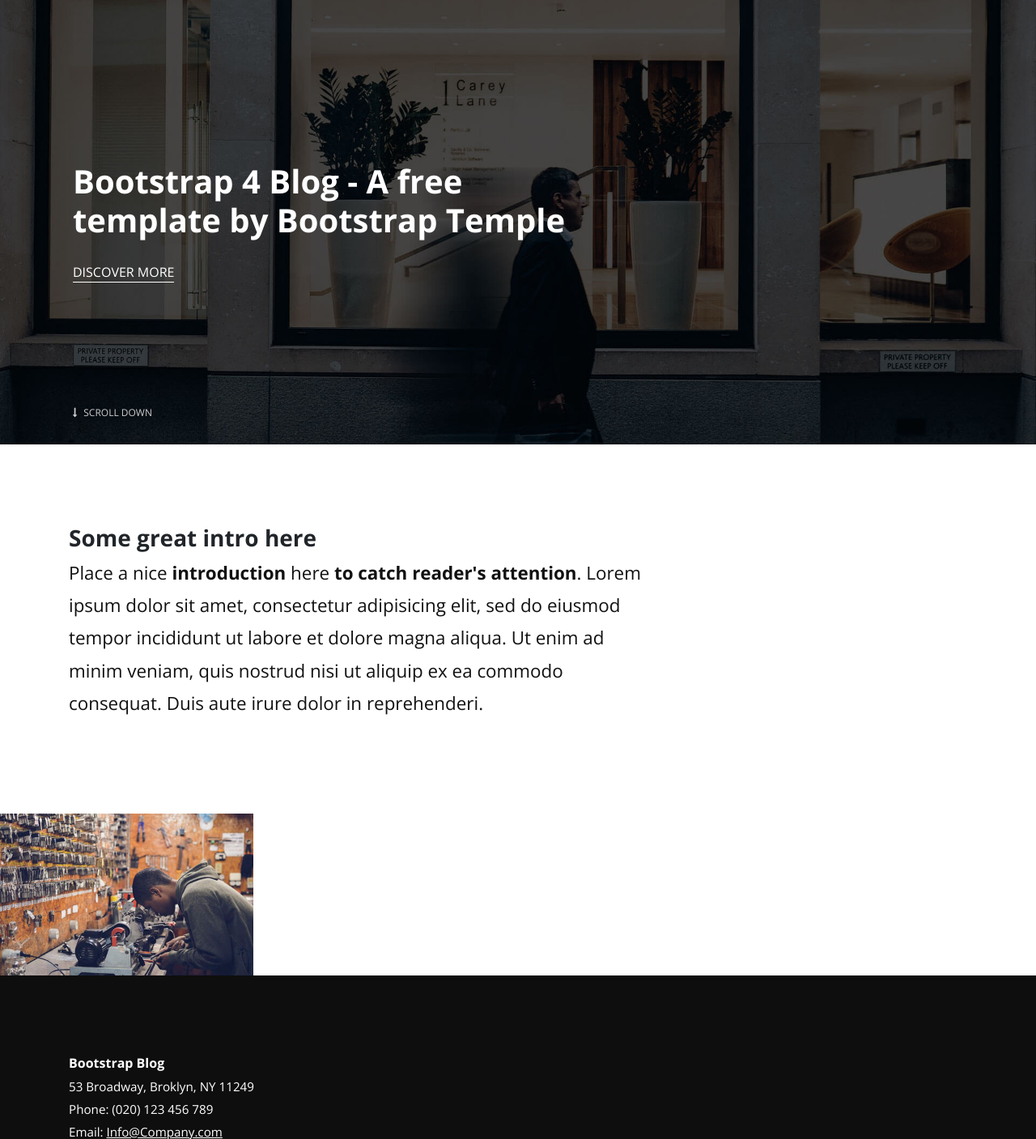
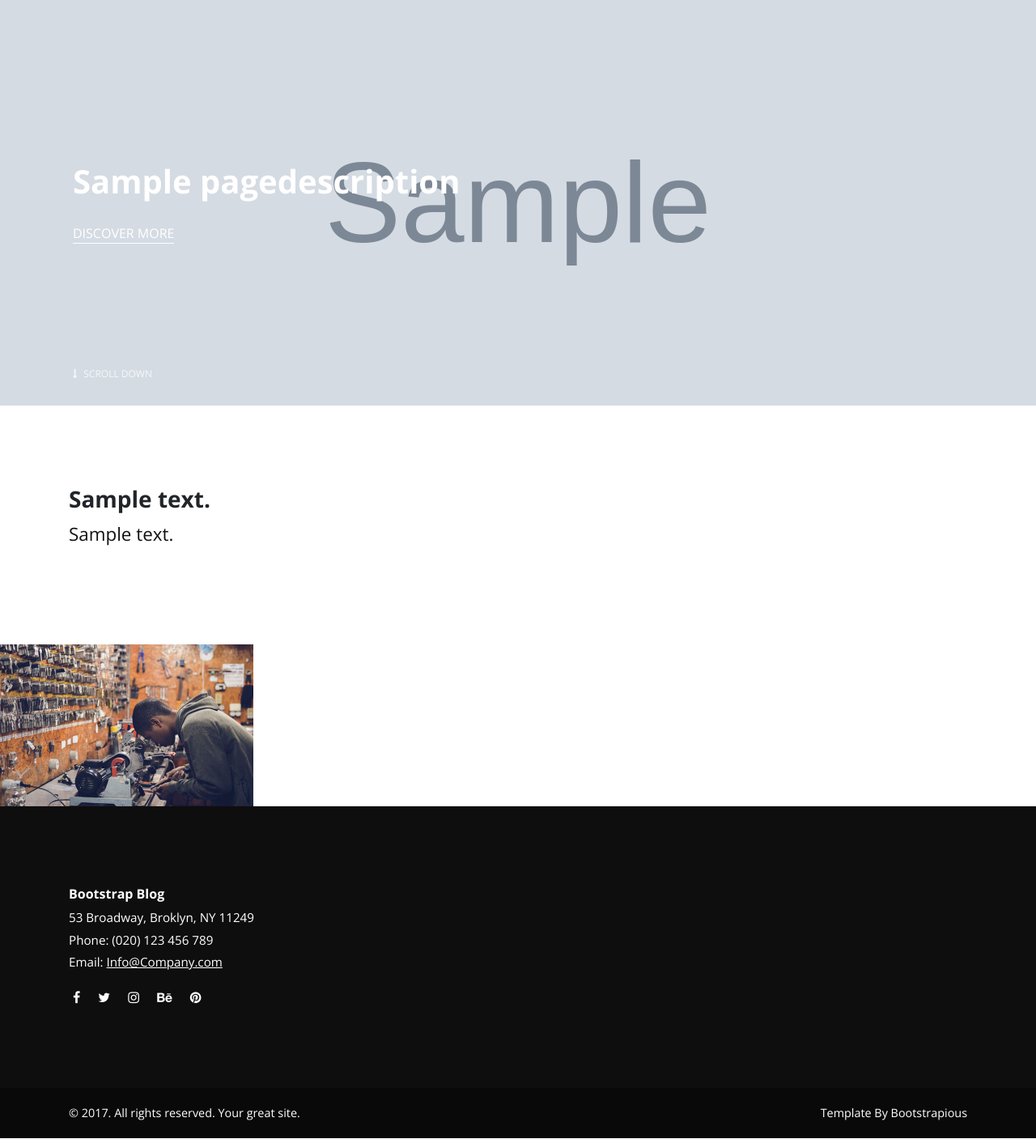
Before and after one commit to pietow/Blog, a Django app: template blog/templates/blog/index.html in a window 1280 px wide. Shown: the part 81-1488 px from the top of the page at 81% size. Run offline with Django 3.2, Linux system fonts and the light colour scheme; the template is opened without the code that fills it: values that come from a table or form of the project are taken from there, others are empty; tables that the repository leaves empty hold one stand-in row (values such as "Sample post"); grey boxes marked "Sample" are stand-in pictures; some libraries are stand-ins or nearby versions.

Commit message:
database content loaded into template

```diff
--- a/blog/templates/blog/index.html
+++ b/blog/templates/blog/index.html
@@ -74,11 +74,11 @@
     </header>
 
     <!-- Hero Section-->
-    <section style="background: url({% static 'blog/img/hero.jpg' %}); background-size: cover; background-position: center center" class="hero">
+    <section style="background: url({{ pagehome.photo.url }}); background-size: cover; background-position: center center" class="hero">
       <div class="container">
         <div class="row">
           <div class="col-lg-7">
-            <h1>Bootstrap 4 Blog - A free template by Bootstrap Temple</h1><a href="#" class="hero-link">Discover More</a>
+            <h1>{{ pagehome.title }}</h1><a href="#" class="hero-link">Discover More</a>
           </div>
         </div><a href=".intro" class="continue link-scroll"><i class="fa fa-long-arrow-down"></i> Scroll Down</a>
       </div>
@@ -88,9 +88,8 @@
       <div class="container">
         <div class="row">
           <div class="col-lg-8">
-            <h2 class="h3">Some great intro here</h2>
-            <p class="text-big">Place a nice <strong>introduction</strong> here <strong>to catch reader's attention</strong>. Lorem ipsum dolor sit amet, consectetur adipisicing elit, sed do eiusmod tempor incididunt ut labore et dolore magna aliqua. Ut enim ad minim veniam, quis nostrud nisi ut aliquip ex ea commodo consequat. Duis aute irure dolor in reprehenderi.</p>
-          </div>
+            <h2 class="h3">{{ pagehome.title_text }}</h2>
+            <p class="text-big"> {{ pagehome.text }} </p></div>
         </div>
       </div>
     </section>
--- a/blog/urls.py
+++ b/blog/urls.py
@@ -2,6 +2,6 @@ from . import views
 from django.urls import path
 
 urlpatterns = [
-    path('', views.PostList.as_view(), name='home'),
+    path('<int:pk>/', views.HomeDetail.as_view(), name='home_detail'),
     path('<slug:slug>/', views.post_detail, name='post_detail'),
 ]
```
Also changed, not shown: blog/views.py (+11 -6 lines).
